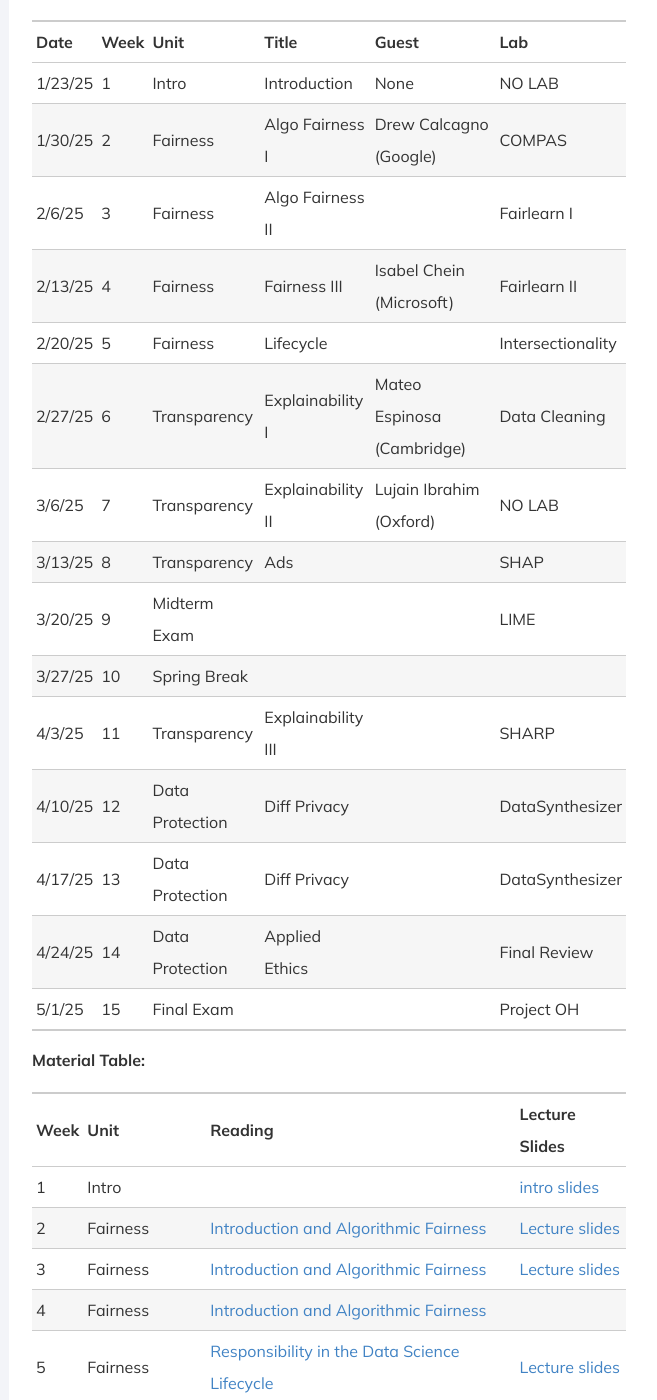
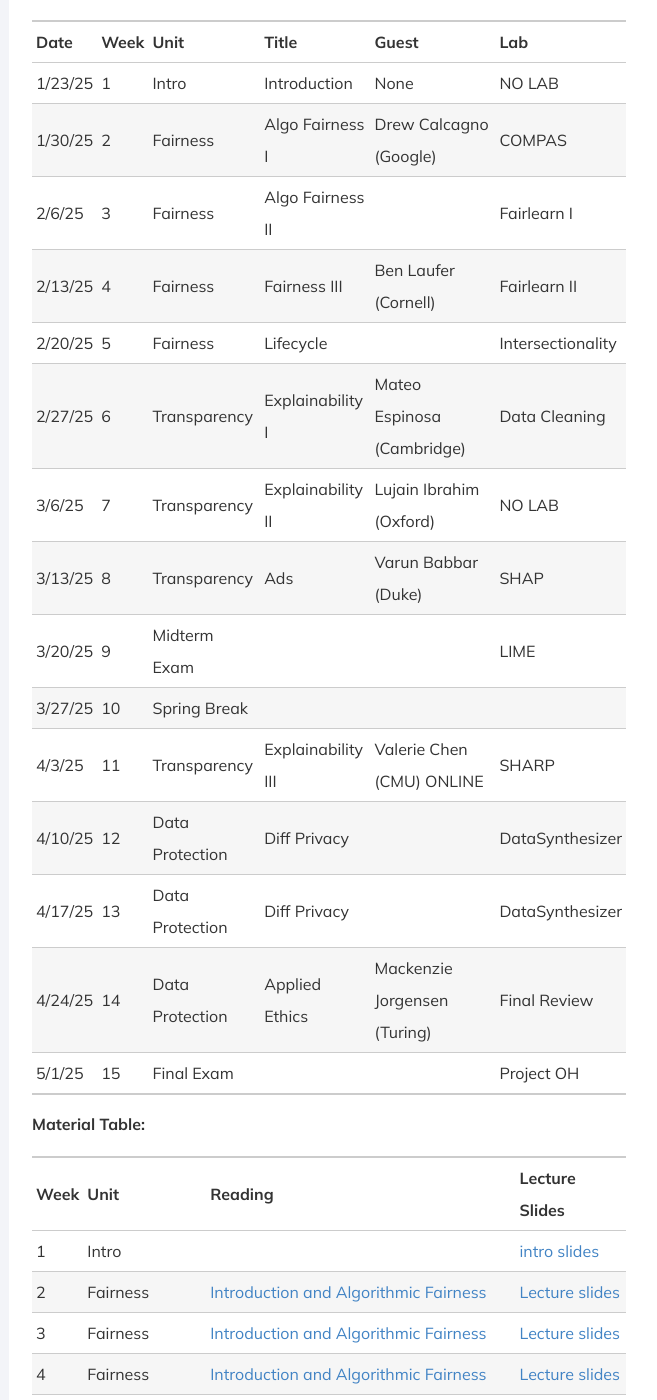
Before and after one commit to DataResponsibly/rds25, a Jekyll site: the page built from modules/ds_ua_202/_posts/2000-01-01-DS-UA-202.md, in a window 1280 px wide and 1400 px high, scrolled down 308 px. Shown: the whole window, without its empty margins (311-968 px from the left). Built offline with Jekyll 4.4.1, drawn with Linux system fonts in a browser that asks for light colours; nearby versions of some CDN libraries.

Commit message:
updated guest list

```diff
--- a/modules/ds_ua_202/_posts/2000-01-01-DS-UA-202.md
+++ b/modules/ds_ua_202/_posts/2000-01-01-DS-UA-202.md
@@ -13,17 +13,17 @@ title: DS-UA 202
 | 1/23/25    | 1    | Intro           | Introduction      | None                         | NO LAB             |
 | 1/30/25    | 2    | Fairness        | Algo Fairness I   | Drew Calcagno (Google)       | COMPAS             |
 | 2/6/25     | 3    | Fairness        | Algo Fairness II  |                              | Fairlearn I        |
-| 2/13/25    | 4    | Fairness        | Fairness III      | Isabel Chein (Microsoft)     | Fairlearn II       |
+| 2/13/25    | 4    | Fairness        | Fairness III      | Ben Laufer (Cornell)      | Fairlearn II       |
 | 2/20/25    | 5    | Fairness        | Lifecycle         |                              | Intersectionality  |
 | 2/27/25    | 6    | Transparency    | Explainability I  | Mateo Espinosa (Cambridge)   | Data Cleaning      |
 | 3/6/25     | 7    | Transparency    | Explainability II | Lujain Ibrahim (Oxford)      | NO LAB             |
-| 3/13/25    | 8    | Transparency    | Ads               |                              | SHAP               |
+| 3/13/25    | 8    | Transparency    | Ads               | Varun Babbar (Duke)                             | SHAP               |
 | 3/20/25    | 9    | Midterm Exam    |                   |                              | LIME               |
 | 3/27/25    | 10   | Spring Break    |                   |                              |                    |
-| 4/3/25     | 11   | Transparency    | Explainability III|                              | SHARP              |
+| 4/3/25     | 11   | Transparency    | Explainability III| Valerie Chen (CMU) ONLINE                              | SHARP              |
 | 4/10/25    | 12   | Data Protection | Diff Privacy      |                              | DataSynthesizer    |
 | 4/17/25    | 13   | Data Protection | Diff Privacy      |                              | DataSynthesizer    |
-| 4/24/25    | 14   | Data Protection | Applied Ethics    |                              | Final Review       |
+| 4/24/25    | 14   | Data Protection | Applied Ethics    | Mackenzie Jorgensen (Turing)                              | Final Review       |
 | 5/1/25     | 15   | Final Exam      |                   |                              | Project OH         |
 
 
@@ -34,8 +34,8 @@ title: DS-UA 202
 | 1    | Intro          |         | [intro slides](../../../assets/1_Intro_Week_1_202Spring2025.pdf) |
 | 2    | Fairness       | [Introduction and Algorithmic Fairness](../../../assets/fairness_reader_2024.pdf) | [Lecture slides](../../../assets/JC 2_3_Fairness_DS_UA_202_Spring_2025.pdf) |
 | 3    | Fairness       | [Introduction and Algorithmic Fairness](../../../assets/fairness_reader_2024.pdf) | [Lecture slides](../../../assets/JC 2_3_Fairness_DS_UA_202_Spring_2025.pdf) |
-| 4    | Fairness       | [Introduction and Algorithmic Fairness](../../../assets/fairness_reader_2024.pdf) | |
-| 5    | Fairness       | [Responsibility in the Data Science Lifecycle](../../../assets/lifecycle_reader_2024_DS_UA_202_Spring'25.pdf) |[Lecture slides](../../../assets/4_Fairness_DS_UA_202_Spring'25.pdf)|
+| 4    | Fairness       | [Introduction and Algorithmic Fairness](../../../assets/fairness_reader_2024.pdf) | [Lecture slides](../../../assets/4_Fairness_DS_UA_202_Spring'25.pdf) |
+| 5    | Fairness       | [Responsibility in the Data Science Lifecycle](../../../assets/lifecycle_reader_2024_DS_UA_202_Spring'25.pdf) ||
 | 6    | Transparency   |         | |
 | 7    | Transparency   |         | |
 | 8    | Transparency   |         | |
```
